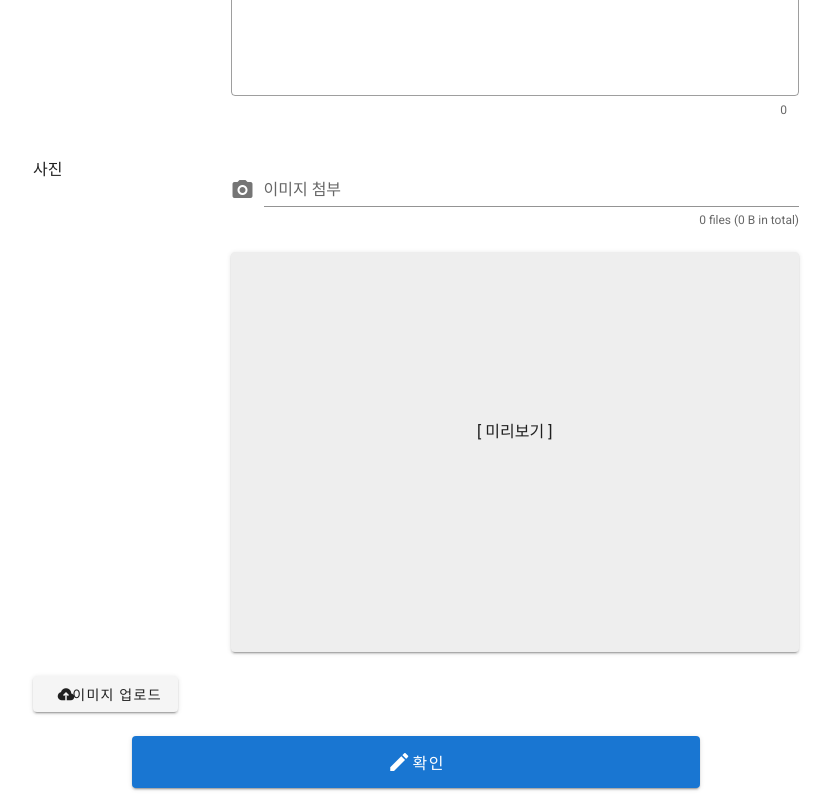
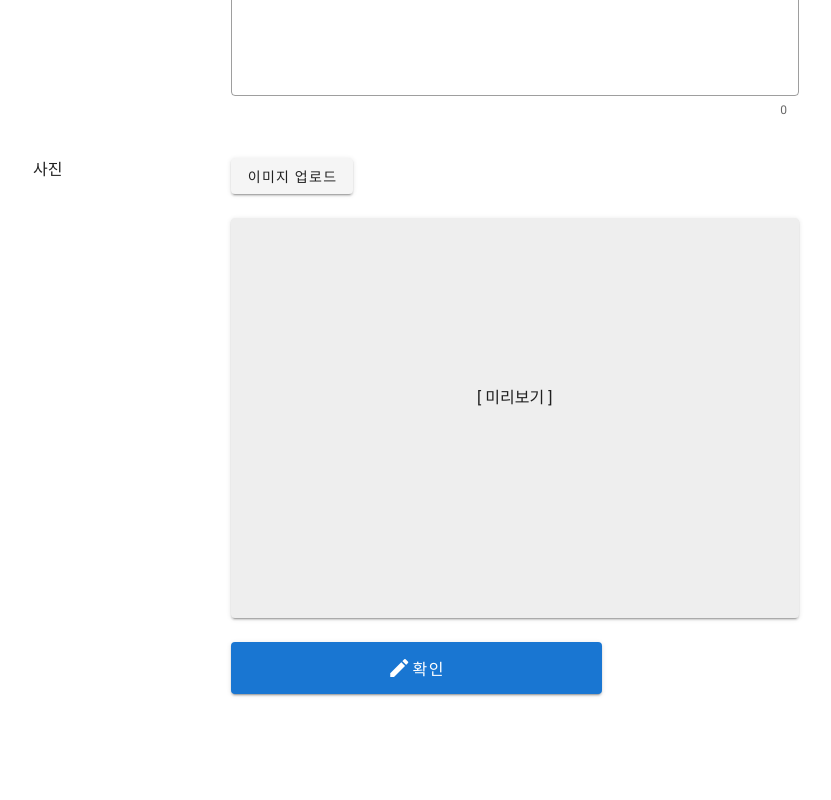
Before and after one commit to semtlekkun/semtleProject-front, a Vue app: page / in a window 1280 px wide. Shown: the part 756-1556 px from the top of the page, without its empty margins (224-1055 px from the left). After the commit the page ends 1462 px from the top, so only its background shows below. Built offline with nearby package versions, Linux system fonts and the light colour scheme.

Commit message:
2020.07.27 이미지 처리 수정 - 미리보기 공간 확보 - 삭제 추가 - 이미지 파일만 선택하도록(별도의 액션은 없고 파일 선택시 이미지 관련 파일만 보이게) - 한개만 올림

```diff
--- a/package.json
+++ b/package.json
@@ -11,6 +11,7 @@
     "core-js": "^3.6.5",
     "register-service-worker": "^1.7.1",
     "vue": "^2.6.11",
+    "vue-markdown": "^2.2.4",
     "vue-router": "^3.2.0",
     "vuetify": "^2.2.11",
     "vuex": "^3.4.0"
--- a/src/views/AdminNotice.vue
+++ b/src/views/AdminNotice.vue
@@ -66,16 +66,8 @@
       </v-col>
 
       <v-col cols="12" md="9" lg="6">
-       <v-file-input
-          prepend-icon="mdi-camera"
-          chips
-          show-size
-          counter
-          accept="image/*"
-          label="이미지 첨부"
-          @change='onClickImageUpload'
-        >
-        </v-file-input>
+          <input ref="imageInput" accept="image/*" type="file" hidden @change="onChangeImages">
+          <v-btn type="button" @click="onClickImageUpload">이미지 업로드</v-btn>
       </v-col>
     </v-row>
 
@@ -83,43 +75,35 @@
     <v-row>
       <v-col cols="12" offset-md="3" md="9" offset-lg="4" lg="6">
           <v-card
-          height="400"
-          align="center"
-          color="grey lighten-3"
+            height="400"
+            align="center"
+            color="grey lighten-3"
           >
             <div v-if="!this.imageUrl">
-              <p><br/><br/><br/><br/><br/><br/><br/>[ 미리보기 ]</p>
+              <p align-center><br/><br/><br/><br/><br/><br/><br/>[ 미리보기 ] </p>
+                <!-- 미리보기 화면 -->
             </div>
-
             <div v-else>
-              <p>{{this.imageUrl}}</p>
+              <br/>
+              {{imageUrl}}
               <v-img
                 :src="imageUrl"
                 width="400"
                 height="300"
               >
               </v-img>
+              <v-btn color="error"
+              @click="onClickDel">
+                X
+              </v-btn>
             </div>
           </v-card>
-      </v-col>
-
-      <!-- 기존 이미지 -->
-      <v-col cols="12" md="3" offset-lg="2">
-        <input ref="imageInput"
-        type="file"
-        hidden
-        @change="onChangeImages">
-        <v-btn
-          type="button"
-          @click="onClickImageUpload"
-          ><v-icon right dark>mdi-cloud-upload</v-icon>이미지 업로드
-        </v-btn>
       </v-col>
     </v-row>
 
     <!-- 최종 확인 버튼 -->
     <v-row>
-        <v-col cols="6" offset="3">
+        <v-col cols="4" offset="4">
             <!-- 스낵바 -->
             <v-btn
               block
@@ -163,7 +147,8 @@
     data: () => ({
       //이미지 주소 저장
       imageUrl: null,
-
+      imageName : "",
+      imageSize : "",
       //작성자
       writerId: "00 testID",
 
@@ -195,15 +180,22 @@
 
     methods:{
 
-      //이미지 첨부
+      //-----------------------
+      //이미지 관련
       onClickImageUpload() {
             this.$refs.imageInput.click();
       },
+
       onChangeImages(e) {
-          console.log(e.target.files)
           const file = e.target.files[0];
           this.imageUrl = URL.createObjectURL(file);
+
       },
+
+      onClickDel() {
+        this.imageUrl = null;
+      },
+      //-----------------------
 
       //날짜 정보 반환
       getDateInfo(){
```
Also changed, not shown: 1 other file (tests, documents, lock files or other folders).
